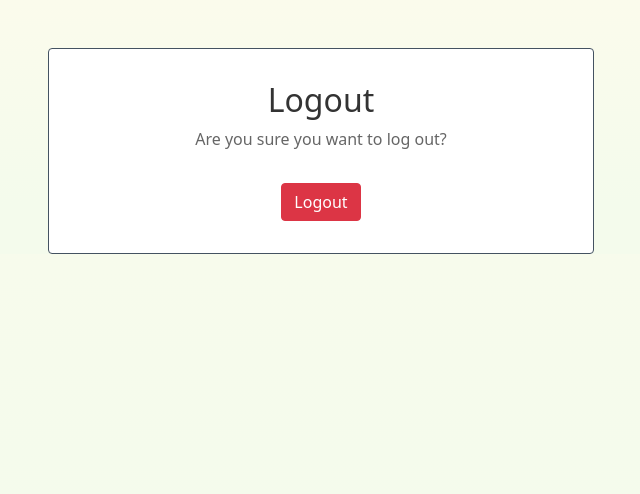
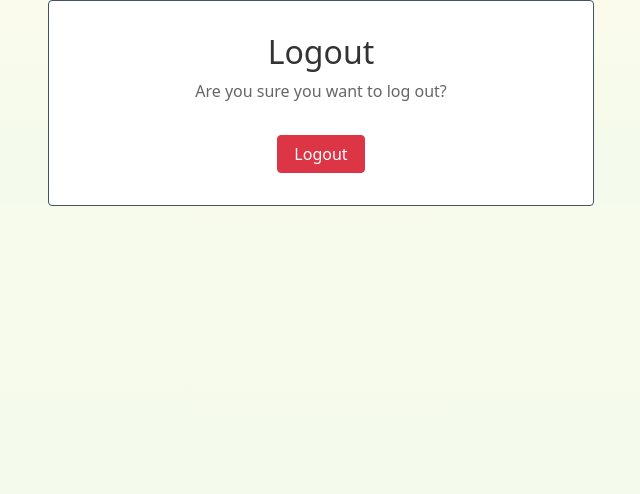
Before and after one commit to DietkeSt/bark-buddies, a Django app: template templates/account/logout.html in a window 1280 px wide. Shown: the part 96-590 px from the top of the page, without its empty margins (319-959 px from the left). Run offline with Django 3.2, Linux system fonts and the light colour scheme; the template is opened without the code that fills it: most values are stand-ins (such as "Sample title", 1, 10 or a date in 2020); some libraries are stand-ins or nearby versions.

Commit message:
Adjust bootstrap styling

```diff
--- a/templates/account/logout.html
+++ b/templates/account/logout.html
@@ -8,15 +8,13 @@
 {% endblock head_title %}
 
 {% block content %}
-<div class="container mt-5">
+<div class="container">
     <div class="row">
         <div class="col-md-6 offset-md-3">
-            <div class="card">
-                <div class="card-body">
+            <div class="card-body card">
                 <div class="row">
                     <div class="col-md-8 mt-3 offset-md-2">
                         <h2 class="card-title text-center">{% trans "Logout" %}</h2>
-
                         <p class="text-center">
                             {% trans 'Are you sure you want to log out?' %}
                         </p>
@@ -34,7 +32,7 @@
                             {% endif %}
 
                             <div class="text-center mb-3">
-                                    <button type="submit" class="btn btn-danger">{% trans "Logout" %}</button>
+                                <button type="submit" class="btn btn-danger px-3">{% trans "Logout" %}</button>
                             </div>
                         </form>
                     </div>
@@ -43,6 +41,5 @@
         </div>
     </div>
 </div>
-</div>
 
 {% endblock content %}
```
Lines whose indentation alone changed are shown as unchanged.
